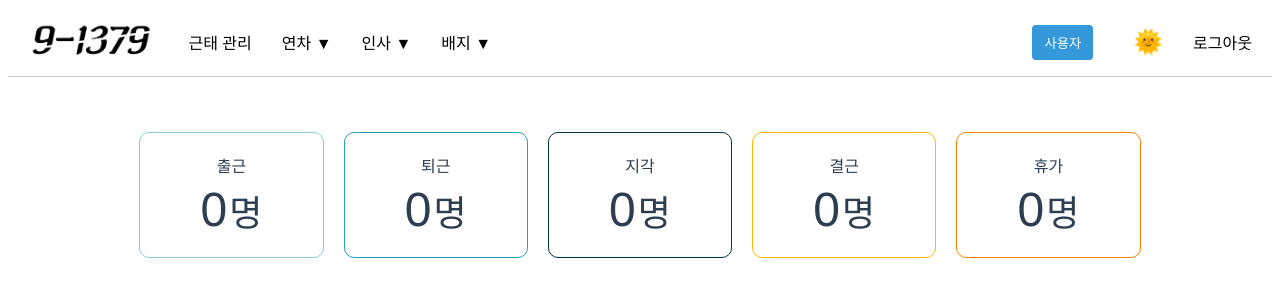
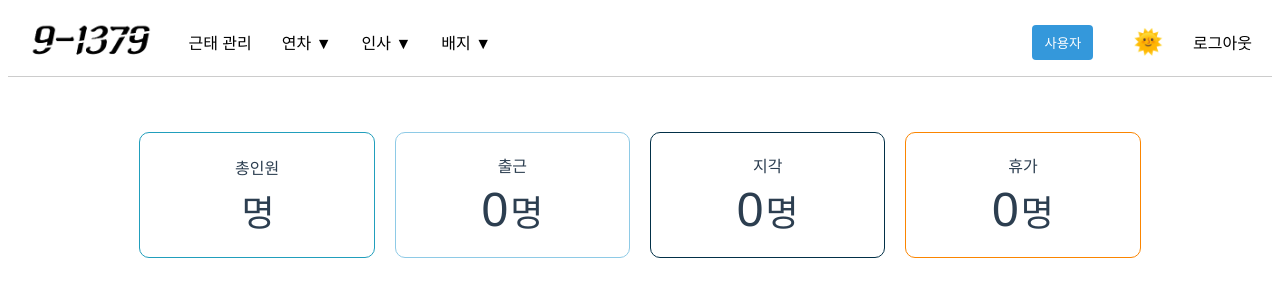
Before and after one commit to 9-1379/T3-R2-FE-Server, a Vue app: page /admin/attendance in a window 1280 px wide. Shown: the top 301 px of the page. Built offline with nearby package versions, Linux system fonts and the light colour scheme; no server answers; the HTML template or start-up script is replaced by a standard one.

Commit message:
[Modify] 출근현황 총인원, 출석, 지각, 휴가로 변경

```diff
--- a/src/components/LoginMain.vue
+++ b/src/components/LoginMain.vue
@@ -62,9 +62,12 @@ export default {
 .login-container {
   max-width: 400px;
   margin: auto;
-  padding: 20px;
+  padding: 40px;
   border: 1px solid #ccc;
   border-radius: 5px;
+  box-shadow: 0 2px 5px rgba(0, 0, 0, 0.1);
+  margin-top: 100px;
+  /* 추가적인 그림자 효과 */
 }
 
 label {
@@ -79,6 +82,8 @@ input[type="password"] {
   margin-bottom: 20px;
   border: 1px solid #ccc;
   border-radius: 4px;
+  box-sizing: border-box;
+  /* 패딩과 테두리 포함하여 요소 크기 계산 */
 }
 
 button {
--- a/src/components/admin/attendance/AttendanceSummary.vue
+++ b/src/components/admin/attendance/AttendanceSummary.vue
@@ -1,20 +1,16 @@
 <template>
     <div class="attendance-summary">
+        <div class="status-box" style="border-color: #219ebc;" @click="selectStatus()">
+            <div class="status-label">총인원</div>
+            <div class="number">{{ summary.total }}<span class="unit">명</span></div>
+        </div>
         <div class="status-box" style="border-color: #8ecae6;" @click=" selectStatus('PRESENT')">
             <div class="status-label">출근</div>
             <div class="number">{{ summary.presentCount }}<span class="unit">명</span></div>
         </div>
-        <div class="status-box" style="border-color: #219ebc;" @click="selectStatus('LEAVE')">
-            <div class="status-label">퇴근</div>
-            <div class="number">{{ summary.leaveCount }}<span class="unit">명</span></div>
-        </div>
         <div class="status-box" style="border-color: #023047;" @click="selectStatus('LATE')">
             <div class="status-label">지각</div>
             <div class="number">{{ summary.lateCount }}<span class="unit">명</span></div>
-        </div>
-        <div class="status-box" style="border-color: #ffb703;" @click="selectStatus('ABSENT')">
-            <div class="status-label">결근</div>
-            <div class="number">{{ summary.absentCount }}<span class="unit">명</span></div>
         </div>
         <div class="status-box" style="border-color: #fb8500;" @click="selectStatus('ON_LEAVE')">
             <div class="status-label">휴가</div>
--- a/src/components/admin/attendance/EmployeeAttendanceList.vue
+++ b/src/components/admin/attendance/EmployeeAttendanceList.vue
@@ -41,21 +41,20 @@ import { ref, watch, onMounted, defineProps } from 'vue';
 import axiosInstance from '@/axios';
 
 const props = defineProps({
-    status: String,
-    date: String
+    status: String
 });
 
 const searchName = ref('');
 const searchDate = ref('');
 const attendances = ref([]);
 
-const fetchAttendances = async () => {
+const fetchAttendancesByStatus = async () => {
     try {
         const response = await axiosInstance.get('/api/admin/attendance/list', {
             params: {
                 status: props.status,
-                date: searchDate.value,
-                name: searchName.value
+                date: "",
+                name: ""
             }
         });
         attendances.value = response.data;
@@ -64,12 +63,27 @@ const fetchAttendances = async () => {
     }
 };
 
-const applyFilters = () => {
-    fetchAttendances();
+const fetchAttendancesBySearch = async () => {
+    try {
+        const response = await axiosInstance.get('/api/admin/attendance/list', {
+            params: {
+                status: "",
+                date: searchDate.value,
+                name: searchName.value
+            }
+        });
+        attendances.value = response.data;
+    } catch (error) {
+        console.error('검색 결과를 불러오는 데 실패했습니다.', error);
+    }
 };
 
-onMounted(fetchAttendances);
-watch(() => props.status, fetchAttendances);
+const applyFilters = () => {
+    fetchAttendancesBySearch();
+};
+
+onMounted(fetchAttendancesByStatus);
+watch(() => props.status, fetchAttendancesByStatus);
 </script>
 
 <style scoped>
```
